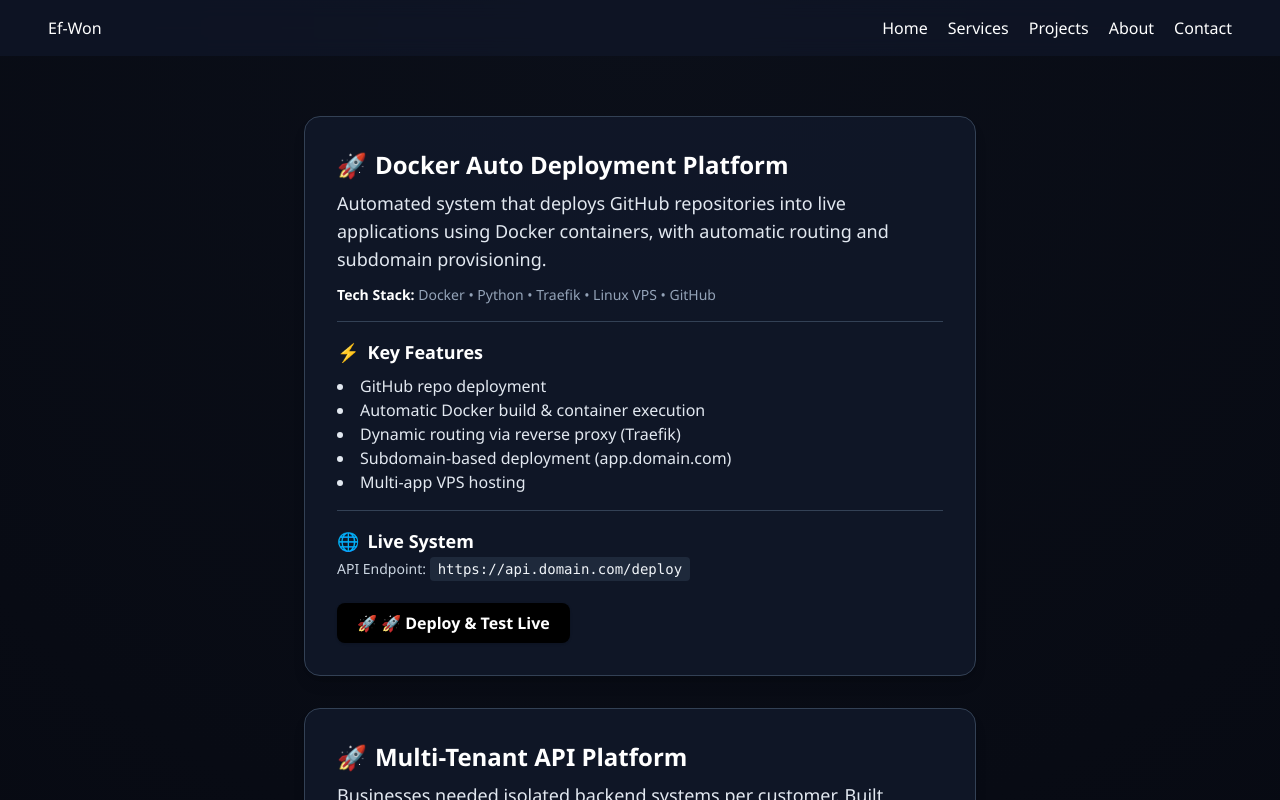
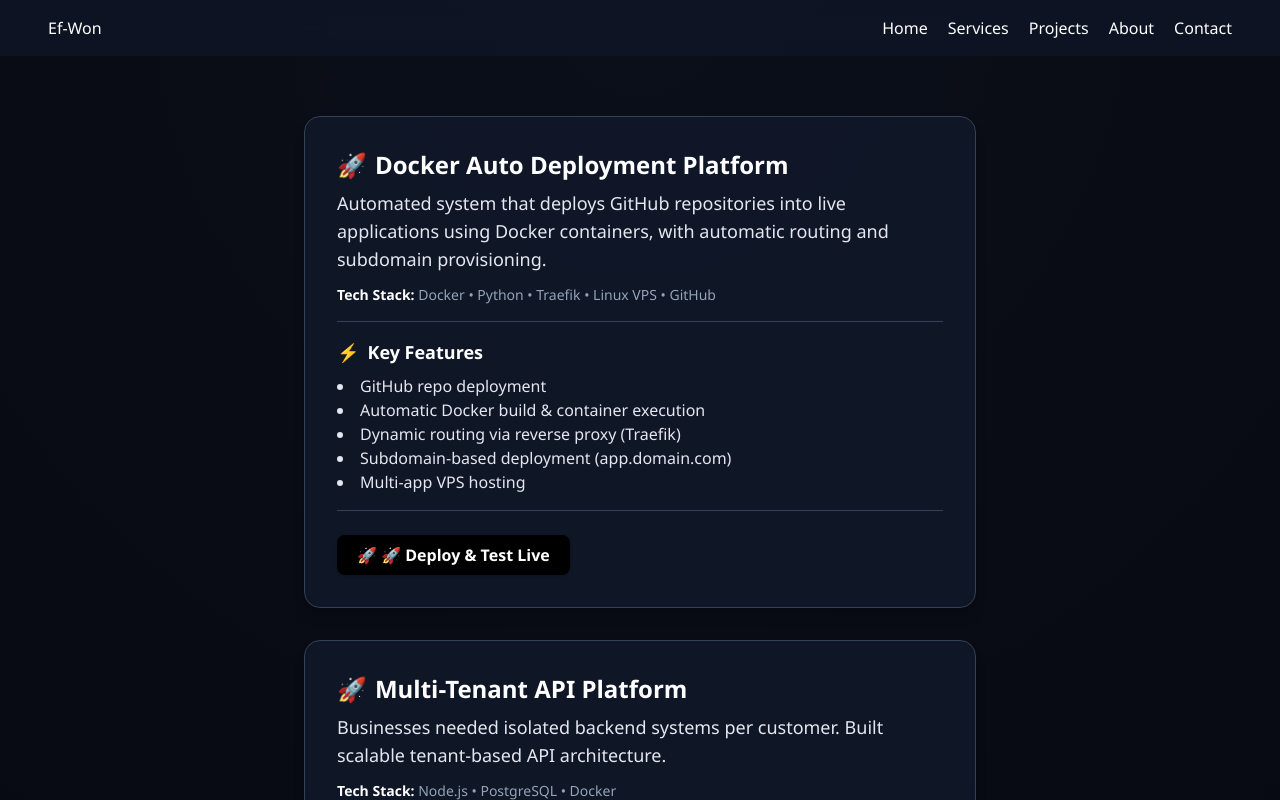
Before and after one commit to ef-won/ef-won-website, a Next.js app: page /projects in a window 1280 px wide. Shown: the top 800 px of the page. Built offline with nearby package versions, Linux system fonts and the light colour scheme.

Commit message:
fixing deploy page navigation isue

```diff
--- a/app/projects/page.tsx
+++ b/app/projects/page.tsx
@@ -18,7 +18,7 @@ export default function Projects() {
             'Subdomain-based deployment (app.domain.com)',
             'Multi-app VPS hosting',
           ]}
-          apiEndpoint="https://api.domain.com/deploy"
+          // apiEndpoint removed to ensure button navigates to liveUrl only
           liveUrl="/projects/deploy"
           buttonLabel="🚀 Deploy & Test Live"
         />
```
